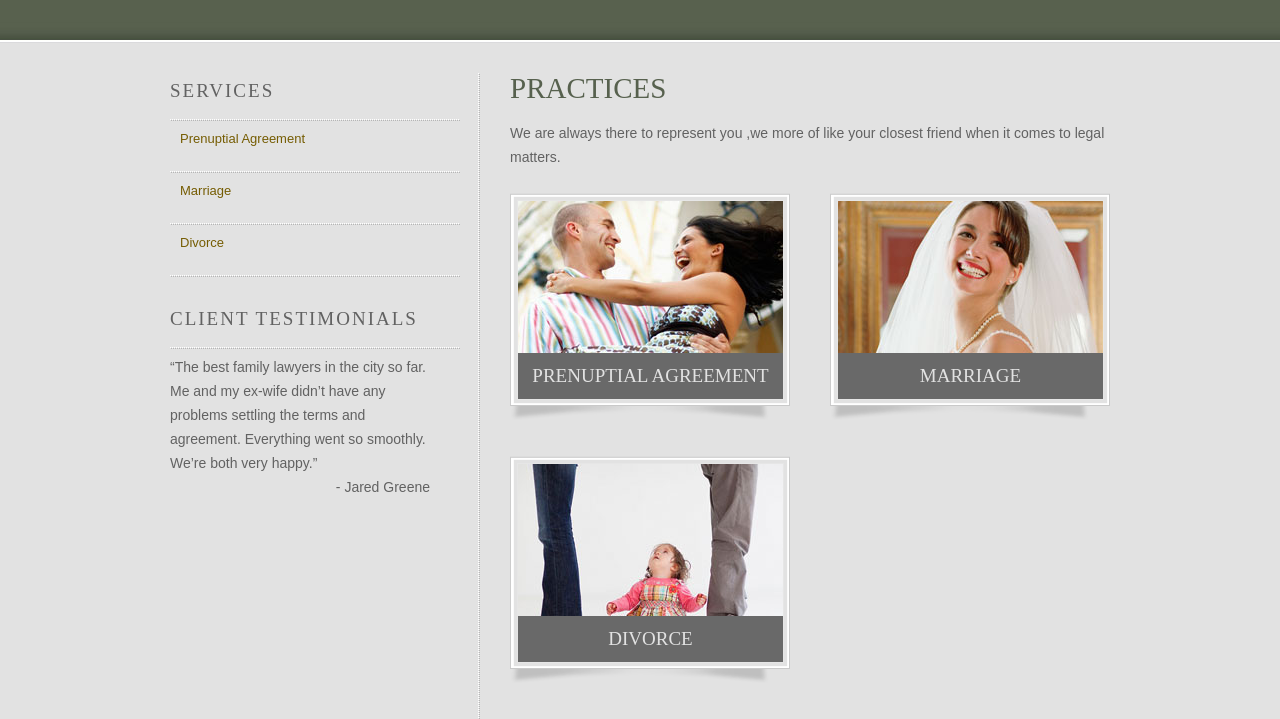
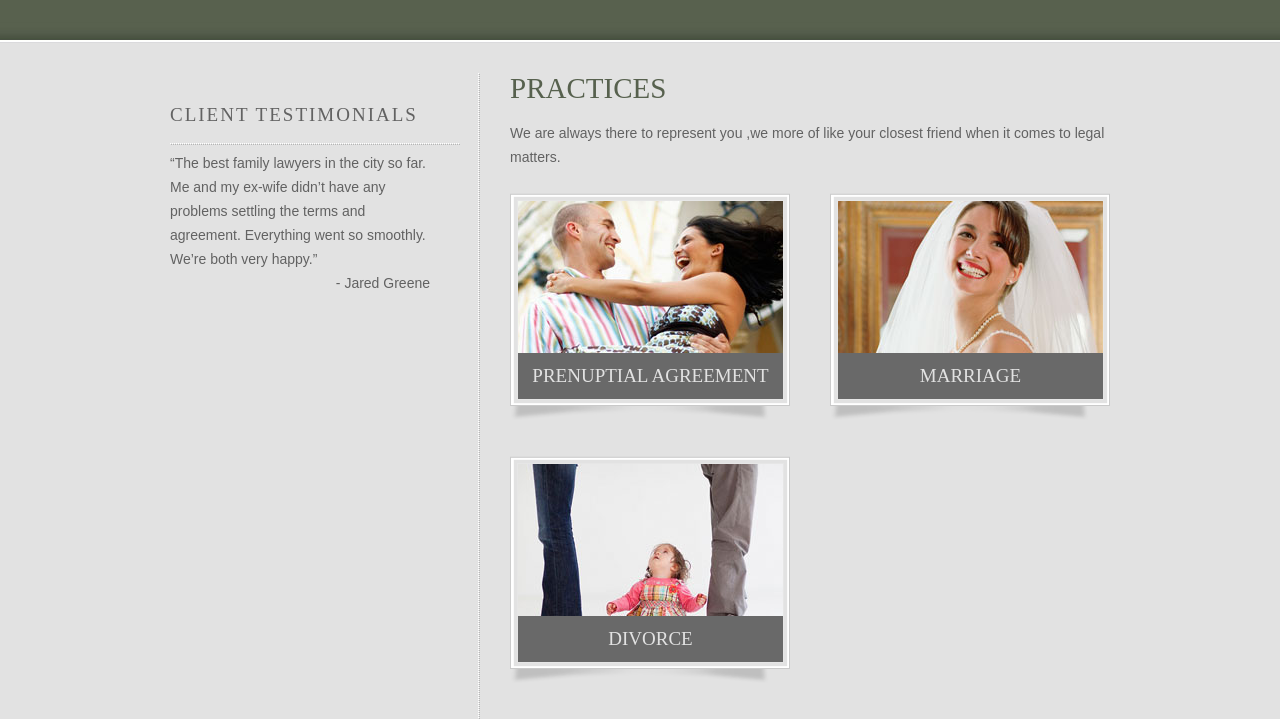
Before and after one commit to takudzwa-cyber/taku06, a plain HTML site: page practices.html in a window 1280 px wide. Shown: the part 95-814 px from the top of the page. Drawn offline with Linux system fonts and the light colour scheme.

Commit message:
Update practices.html

```diff
--- a/practices.html
+++ b/practices.html
@@ -33,18 +33,7 @@
 		<div class="clearfix">
 			<div class="sidebar">
 				<div>
-					<h2>Services</h2>
-					<ul>
-						<li>
-							<a href="post.html">Prenuptial Agreement</a>
-						</li>
-						<li>
-							<a href="post.html">Marriage</a>
-						</li>
-						<li>
-							<a href="post.html">Divorce</a>
-						</li>
-					</ul>
+
 				</div>
 				<div>
 					<h2>Client Testimonials</h2>
```
